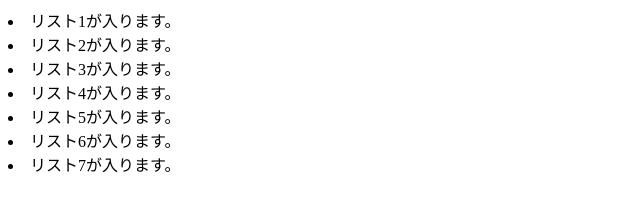
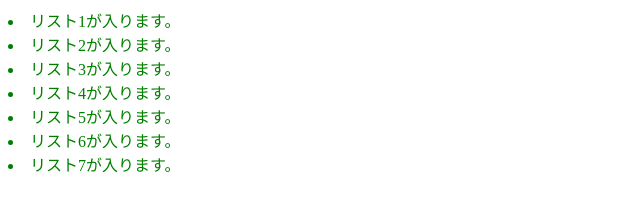
Before and after one commit to kokokokokokota/suzuki-kouta, a plain HTML site: page index.html in a window 1280 px wide. Shown: the whole page, without its empty margins (0-640 px from the left). Drawn offline with Linux system fonts and the light colour scheme.

Commit message:
リストの色を緑色にした

```diff
--- a/style.css
+++ b/style.css
@@ -1,4 +1,3 @@
-p {
-  font-size: 40px;
-  color: red;
-}
+li {
+    color: green;
+  }
```
